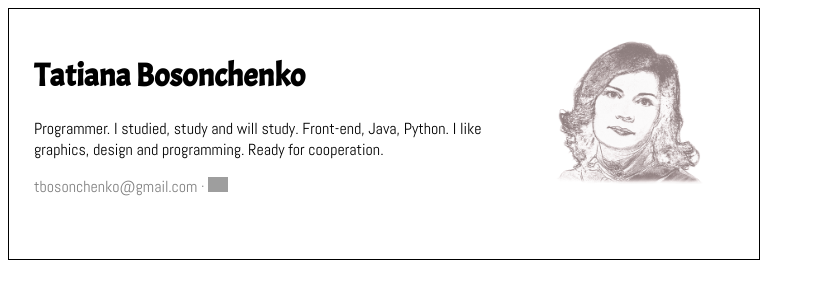
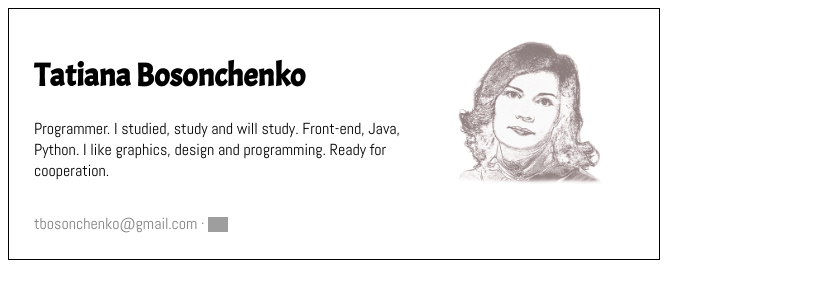
Before and after one commit to Tanbos/Tanbos.github.io, a plain HTML site: page index.html in a window 1280 px wide. Shown: the whole page, without its empty margins (0-815 px from the left). Drawn offline with Linux system fonts and the light colour scheme; grey boxes are pictures that could not be loaded.

Commit message:
add new index.html

```diff
--- a/index.html
+++ b/index.html
@@ -1,10 +1,9 @@
 <!DOCTYPE html>
 <html lang="en">
 <head>
-  <title>Resume</title>
+  <title>Tatiana Bosonchenko</title>
   <meta charset="UTF-8">
   <meta name="viewport" content="width=device-width, initial-scale=1.0">
-  <!--<link href="https://fonts.googleapis.com/css?family=Abel|Acme&display=swap" rel="stylesheet">-->
   <link href="https://fonts.googleapis.com/css?family=Acme&display=swap" rel="stylesheet">
   <link href="https://fonts.googleapis.com/css?family=Abel&display=swap" rel="stylesheet">
   <style>
@@ -20,10 +19,14 @@
       overflow: auto;
     }
     .contacts {
+    	display: inline-block;
+    	position: absolute;
       color: grey;
+      text-align: center;
+      vertical-align: middle;
     }
     div {
-      width: 700px;
+      width: 600px;
       height: 200px;
       border: 1px solid black;
       padding: 25px;
@@ -50,7 +53,7 @@
     <img src="tbosonchenko_photo_mono.gif" alt="photo Tatiana Bosonchenko" id="photo">
     <h1>Tatiana Bosonchenko</h1>
     <p>Programmer. I studied, study and will study. Front-end, Java, Python. I like graphics, design and programming. Ready for cooperation.</p>
-    <p class="contacts"><a href="mailto:tbosonchenko@gmail.com">tbosonchenko@gmail.com</a> &middot; <a href="https://telegram.im/@TanBos" target="_blank"><img src="https://pngicon.ru/file/uploads/telegram-128x128.png" alt="telegram" id="sign"></a></p>
+    <p class="contacts"> <a href="mailto:tbosonchenko@gmail.com">tbosonchenko@gmail.com</a> &middot; <a href="https://telegram.im/@TanBos" target="_blank"><img src="https://pngicon.ru/file/uploads/telegram-128x128.png" alt="telegram" id="sign" style="vertical-align:middle"></a></p>
   </div>
 </body>
 </html>
```
